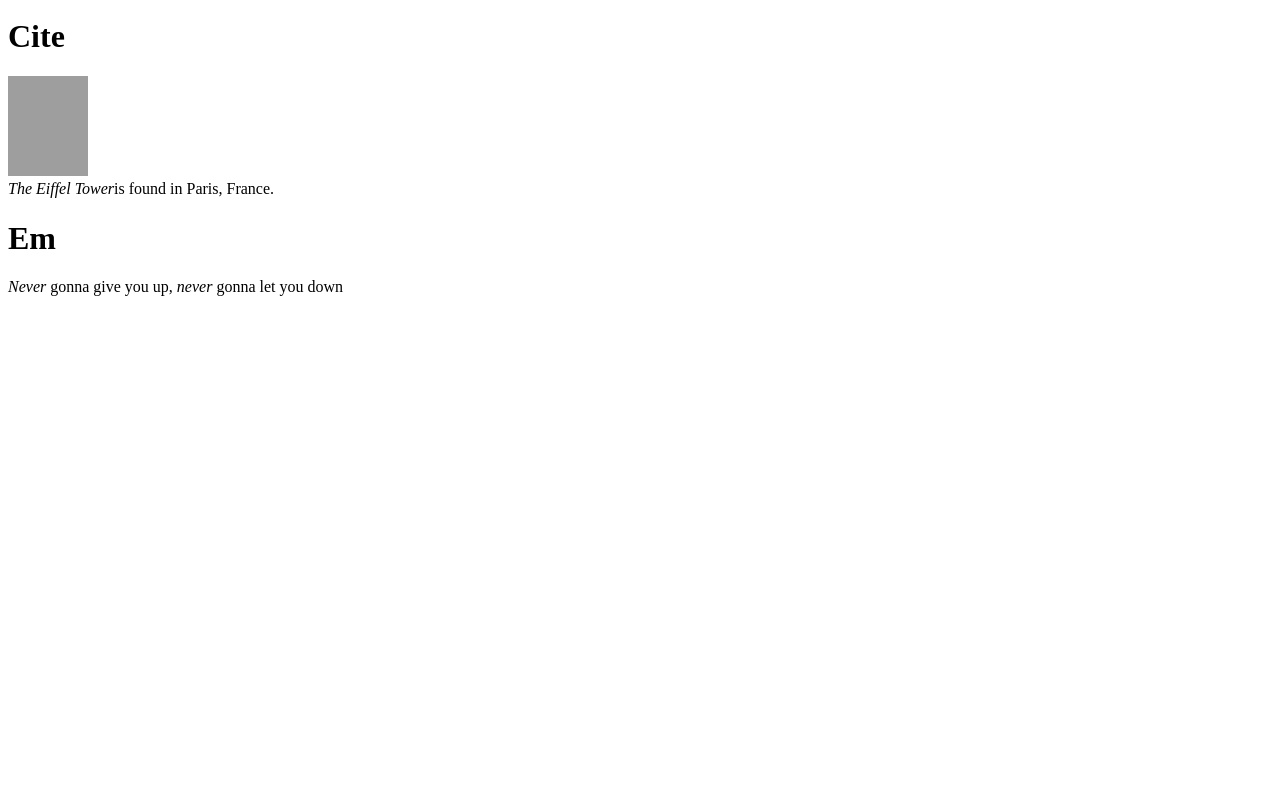
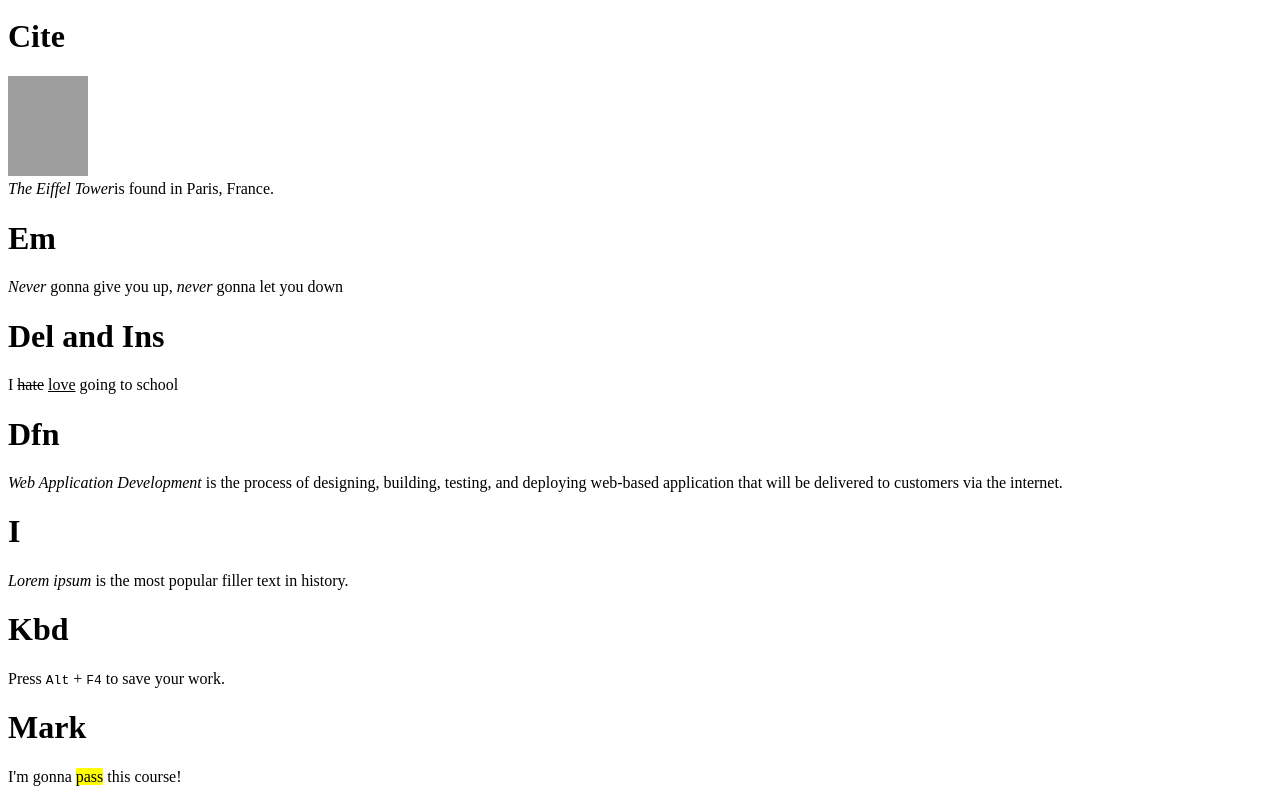
Before and after one commit to JayrBomogao/224852343-WebApp, a plain HTML site: page formatting.html in a window 1280 px wide. Shown: the part 449-1243 px from the top of the page. Before the commit the page ends 800 px from the top, so only its background shows below. Drawn offline with Linux system fonts and the light colour scheme; grey boxes are pictures that could not be loaded.

Commit message:
added and practiced more formatting codes

```diff
--- a/formatting.html
+++ b/formatting.html
@@ -31,5 +31,19 @@
     <h1>Em</h1>
     <em>Never</em> gonna give you up, <em>never</em> gonna let you down
 
+    <h1>Del and Ins</h1>
+    I <del>hate</del> <ins>love</ins> going to school
+
+    <h1>Dfn</h1>
+    <dfn>Web Application Development</dfn> is the process of designing, building, testing, and deploying web-based application that will be delivered to customers via the internet.
+
+    <h1>I</h1>
+    <i>Lorem ipsum</i> is the most popular filler text in history.
+
+    <h1>Kbd</h1>
+    Press <kbd>Alt</kbd> + <kbd>F4</kbd> to save your work.
+
+    <h1>Mark</h1>
+    I'm gonna <mark>pass</mark> this course!
 </body>
 </html>
```
